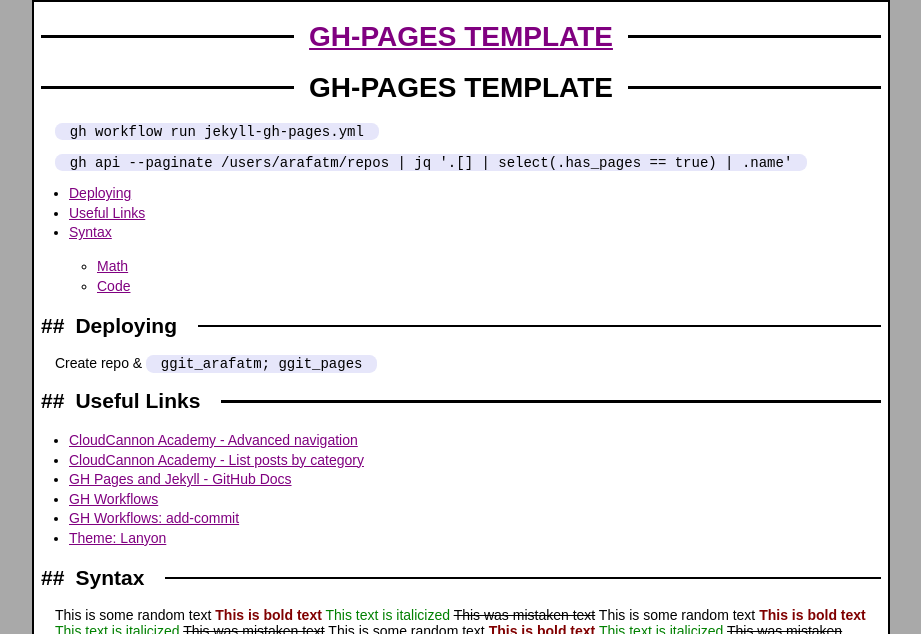
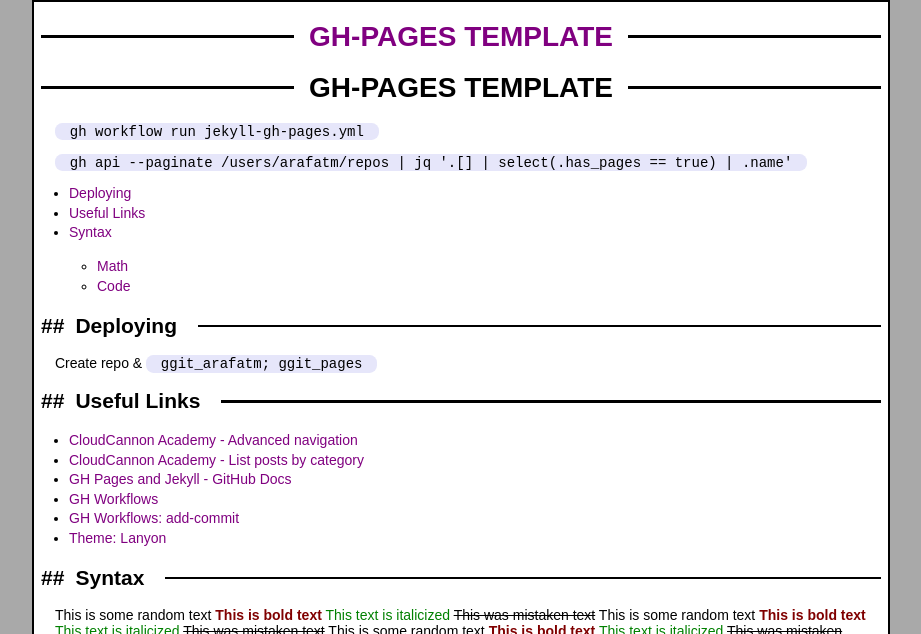
Before and after one commit to arafatm/ghp, a Jekyll site: the page built from readme.md, in a window 1280 px wide. Shown: the top 634 px of the page, without its empty margins (179-1100 px from the left). Built offline with Jekyll 4.4.1, drawn with Linux system fonts in a browser that asks for light colours; emoji names are drawn with the system emoji font; our own code applies the rules of GitHub Pages for plain Markdown files; formulas are drawn with MathJax 3; the repository's description, which GitHub fills in, is left out.

Commit message:
style.css

```diff
--- a/assets/css/style.css
+++ b/assets/css/style.css
@@ -16,7 +16,7 @@ h4::before { content: '####'; padding-right: 1ex;}
 h5::before { content: '#####'; padding-right: 1ex;}
 h6::before { content: '######'; padding-right: 1ex;}
 
-a {text-decoration: underline; color: purple; }
+a {text-decoration: none; color: purple; }
 img { margin: 0; padding: 1ex; max-height: 20em; max-width: 100%; }
 li { line-height: 1.4; }
 p { margin: 1em;}
```
